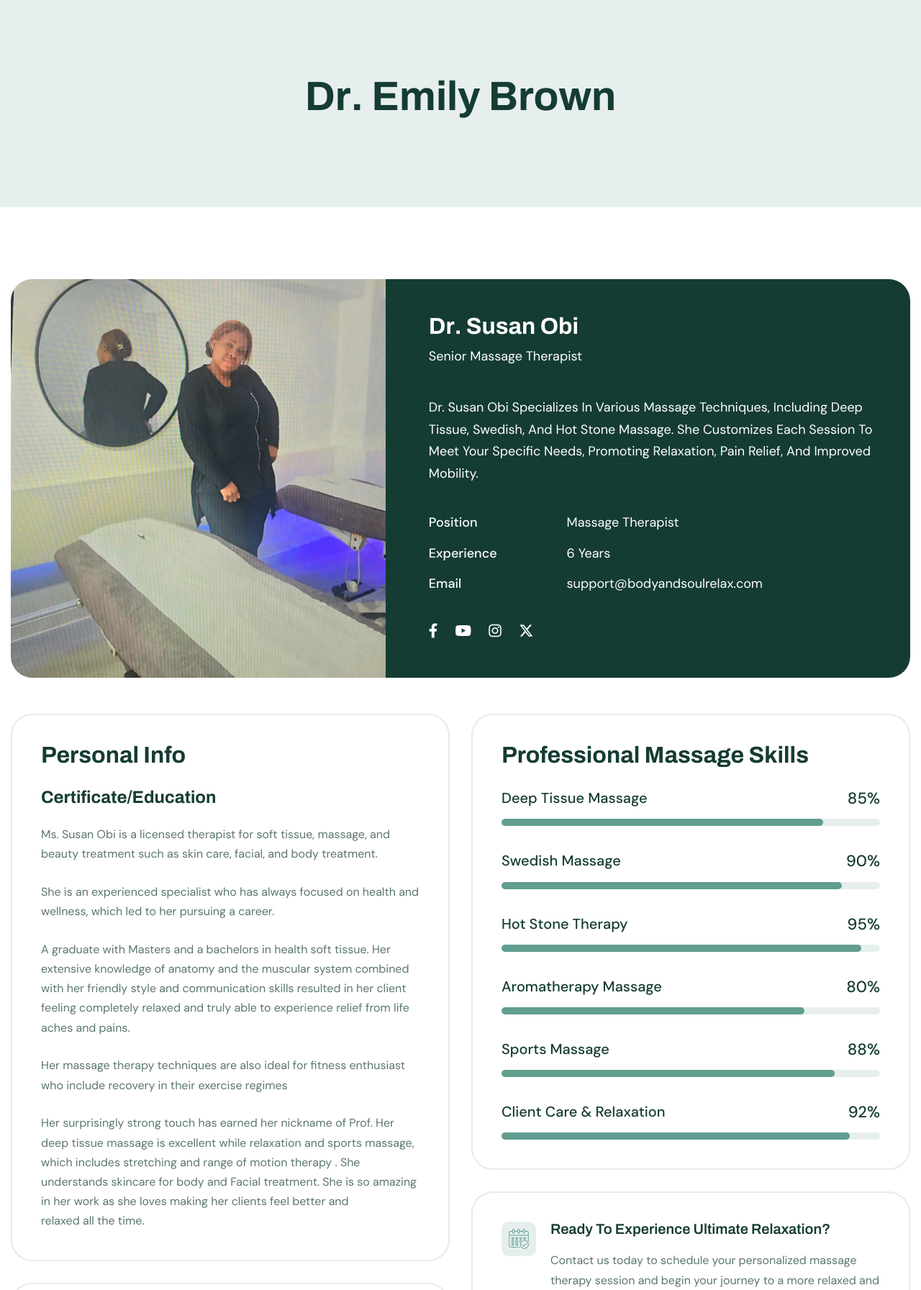
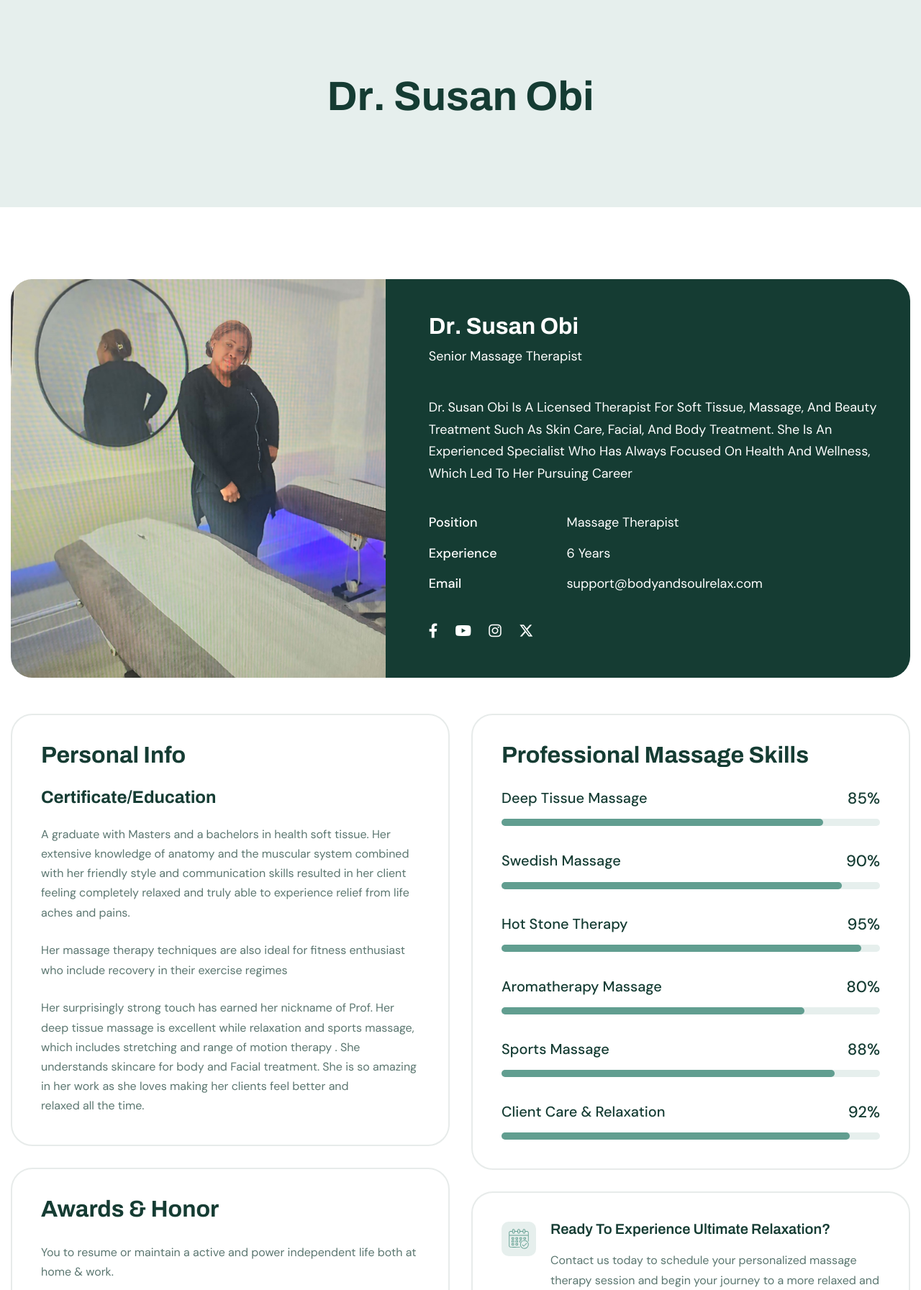
Before and after one commit to SPOTWEBDEV/Massage_spa, a PHP site: page /Massage_spa/portfolio in a window 1280 px wide. Shown: the part 213-2006 px from the top of the page at 72% size. Run offline with PHP 8.4, Linux system fonts and the light colour scheme.

Commit message:
text chaged

```diff
--- a/portfolio/index.php
+++ b/portfolio/index.php
@@ -62,7 +62,7 @@ include('../server/connection.php')
                 <div class="col-lg-12">
                     <!-- Page Header Box Start -->
                     <div class="page-header-box">
-                        <h1 class="text-anime-style-2" data-cursor="-opaque">Dr. Emily Brown</h1>
+                        <h1 class="text-anime-style-2" data-cursor="-opaque">Dr. Susan Obi</h1>
 
                     </div>
                     <!-- Page Header Box End -->
@@ -93,7 +93,7 @@ include('../server/connection.php')
                             <p class="wow fadeInUp">Senior Massage Therapist</p>
                         </div>
                         <div class="member-detail-content">
-                            <p class="wow fadeInUp" data-wow-delay="0.25s">Dr. susan Obi specializes in various massage techniques, including deep tissue, Swedish, and hot stone massage. She customizes each session to meet your specific needs, promoting relaxation, pain relief, and improved mobility.</p>
+                            <p class="wow fadeInUp" data-wow-delay="0.25s">Dr. Susan Obi is a licensed therapist for soft tissue, massage, and beauty treatment such as skin care, facial, and body treatment. She is an experienced specialist who has always focused on health and wellness, which led to her pursuing career</p>
                         </div>
 
                         <div class="member-detail-body wow fadeInUp" data-wow-delay="0.5s">
@@ -135,10 +135,10 @@ include('../server/connection.php')
                             <p class="wow fadeInUp" data-wow-delay="0.25s"> <h4>Certificate/Education</h4>
 
 </p>
-<p class="wow fadeInUp" data-wow-delay="0.25s"> Ms. Susan Obi is a licensed therapist for soft tissue, massage, and beauty treatment such as skin care, facial, and body treatment.
-</p>
-<p class="wow fadeInUp" data-wow-delay="0.25s"> She is an experienced specialist who has always focused on health and wellness, which led to her pursuing a career.
-</p>
+<!-- <p class="wow fadeInUp" data-wow-delay="0.25s"> Ms. Susan Obi is a licensed therapist for soft tissue, massage, and beauty treatment such as skin care, facial, and body treatment.
+</p> -->
+<!-- <p class="wow fadeInUp" data-wow-delay="0.25s"> She is an experienced specialist who has always focused on health and wellness, which led to her pursuing a career.
+</p> -->
 <p class="wow fadeInUp" data-wow-delay="0.25s"> A graduate with Masters and a bachelors  in health soft tissue. Her extensive knowledge of anatomy and the muscular system combined with her friendly style and communication skills resulted in her client feeling completely relaxed and truly able to experience relief from life aches and pains.
 </p>
 <p class="wow fadeInUp" data-wow-delay="0.25s"> Her massage therapy techniques are also ideal for fitness enthusiast who include recovery in their exercise regimes
```
